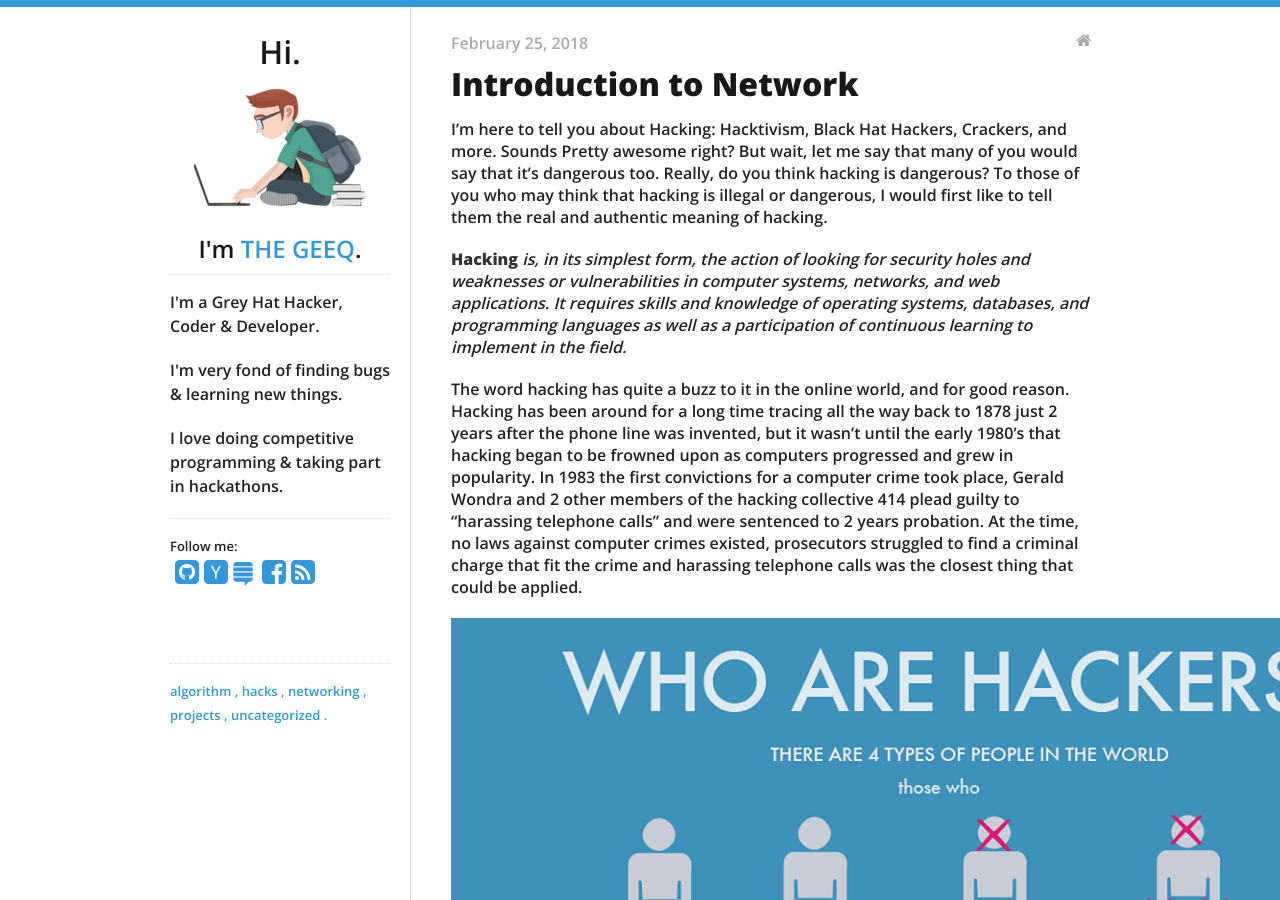
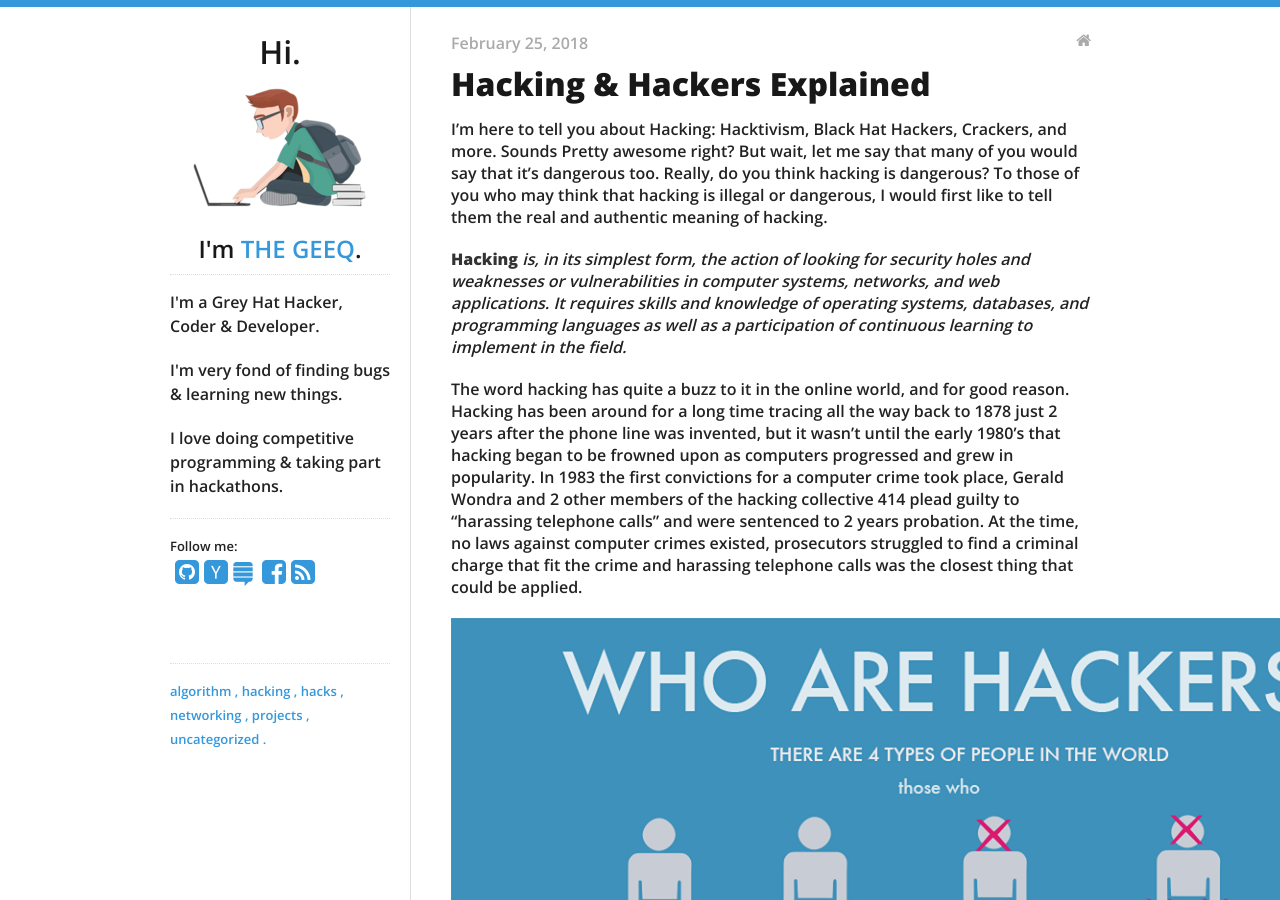
Before and after one commit to anthrax3/thegeeq.github.io, a Jekyll site: the page built from _posts/2018-2-25-hacking and hackers explained.md, in a window 1280 px wide and 900 px high. Built offline with Jekyll 4.4.1, drawn with Linux system fonts in a browser that asks for light colours; nearby versions of some CDN libraries; some of the changed text lies outside the part shown.

Commit message:
Update 2018-2-25-hacking and hackers explained.md

```diff
--- a/_posts/2018-2-25-hacking and hackers explained.md
+++ b/_posts/2018-2-25-hacking and hackers explained.md
@@ -1,7 +1,7 @@
 ---
 layout: post
-title: Introduction to Network
-tags: [networking]
+title: Hacking & Hackers Explained
+tags: [hacking]
 categories:
 - blog
 ---
```
